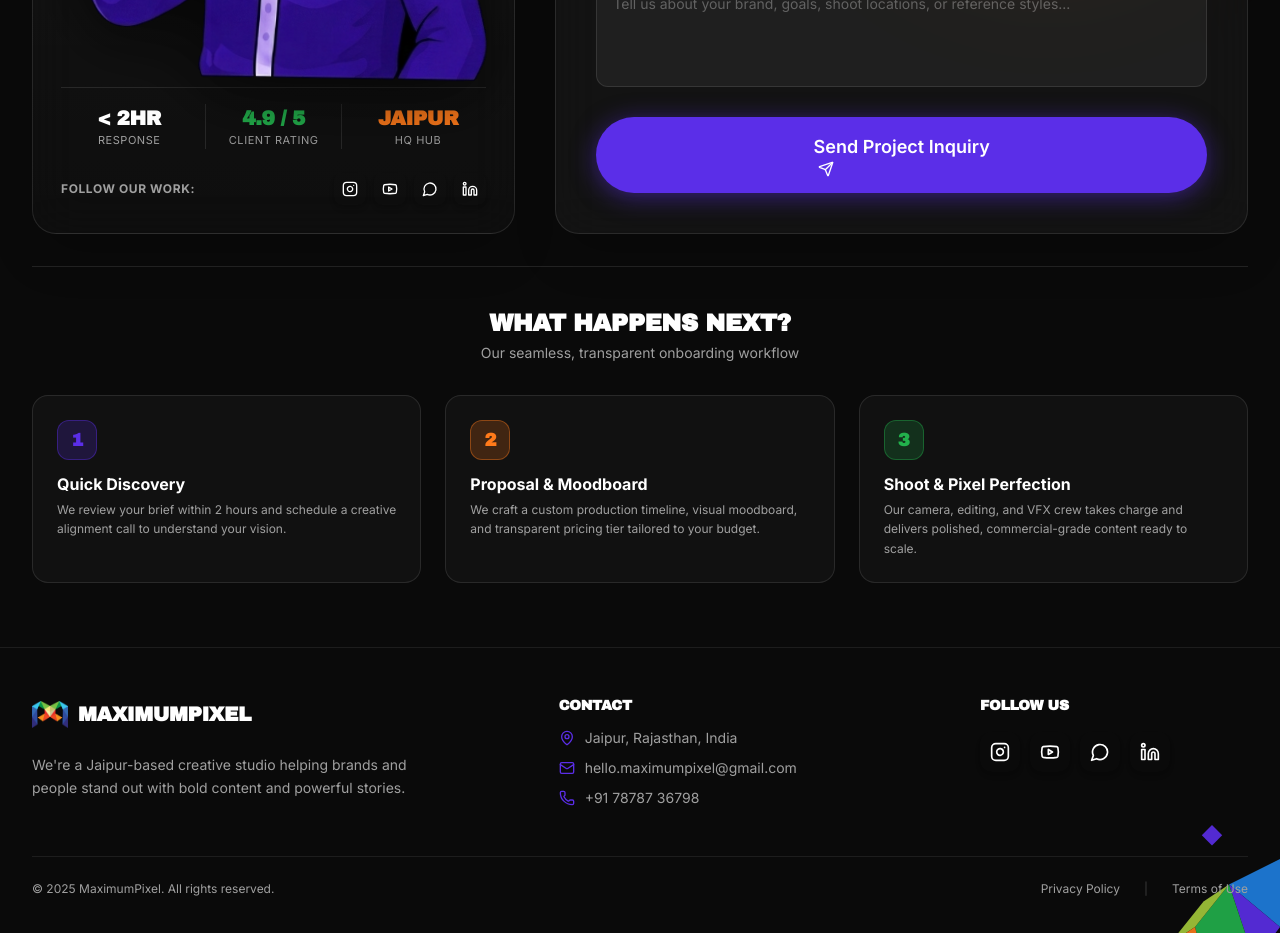
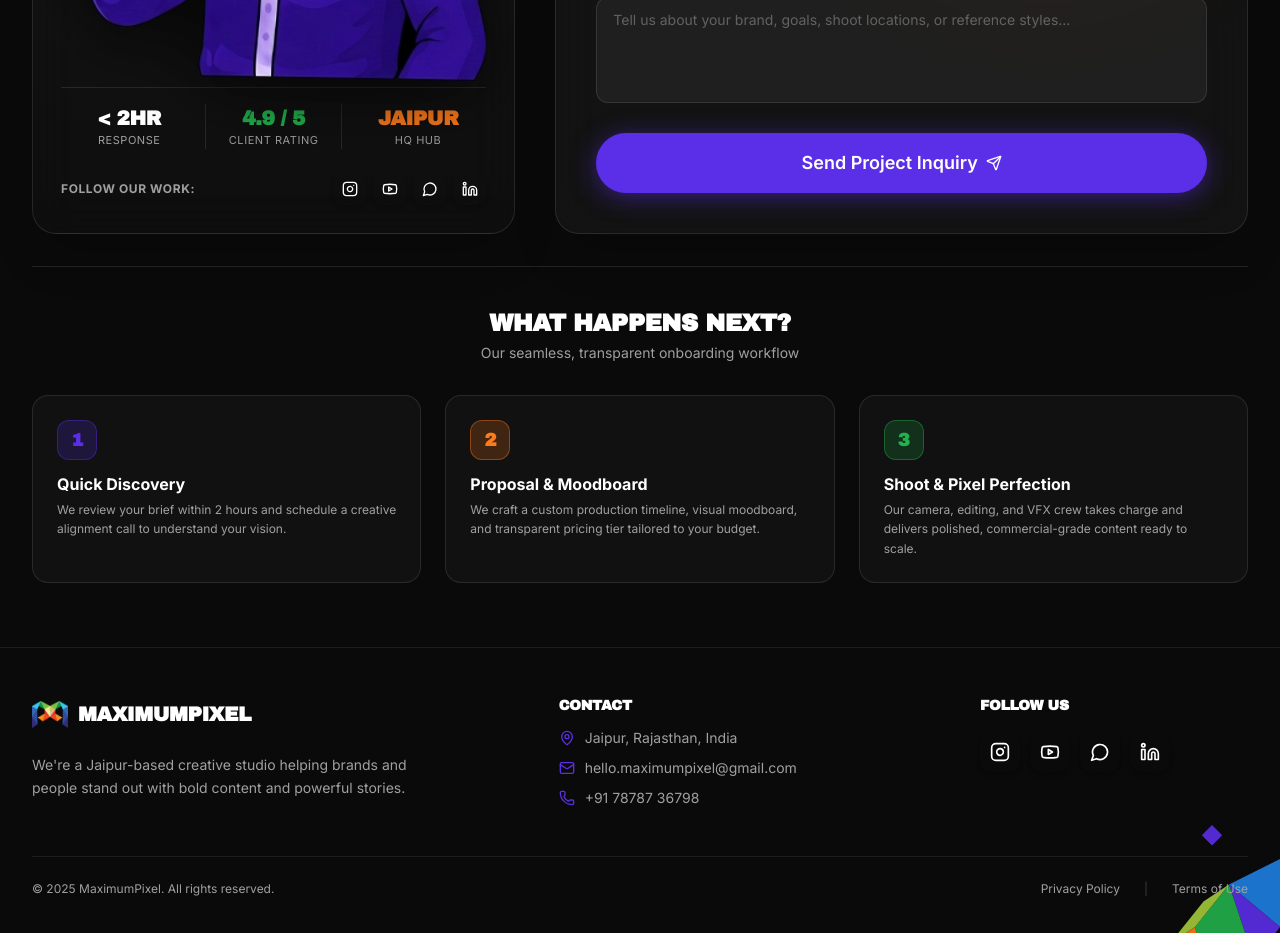
Before and after one commit to Krishna705-web/maximumpixel, a Next.js app: page /contact in a window 1280 px wide. Shown: the part 1020-1953 px from the top of the page. Built offline with nearby package versions, Linux system fonts and the light colour scheme; no server answers.

Commit message:
fix: prevented icon line break on submit button with inline-flex and whitespace-nowrap

```diff
--- a/src/app/contact/page.tsx
+++ b/src/app/contact/page.tsx
@@ -499,10 +499,10 @@
                     fullWidth
                     disabled={status === "loading"}
                     isLoading={status === "loading"}
-                    className="py-4 text-base font-bold shadow-[0_4px_25px_rgba(91,46,232,0.5)] hover:shadow-[0_8px_30px_rgba(91,46,232,0.7)] flex items-center justify-center gap-2"
+                    className="py-4 text-sm sm:text-base font-bold shadow-[0_4px_25px_rgba(91,46,232,0.5)] hover:shadow-[0_8px_30px_rgba(91,46,232,0.7)]"
                   >
                     <span>Send Project Inquiry</span>
-                    <Send className="w-4 h-4 ml-1" />
+                    <Send className="w-4 h-4 shrink-0" />
                   </Button>
                 </div>
               </form>
--- a/src/components/ui/Button.tsx
+++ b/src/components/ui/Button.tsx
@@ -50,7 +50,9 @@
   const content = (
     <>
       {isLoading && <Loader2 className="w-4 h-4 animate-spin shrink-0" />}
-      <span>{children}</span>
+      <span className="inline-flex items-center justify-center gap-2 whitespace-nowrap">
+        {children}
+      </span>
       {showArrow && !isLoading && (
         <ArrowRight className="w-4 h-4 transition-transform duration-200 group-hover:translate-x-1 shrink-0" />
       )}
```
